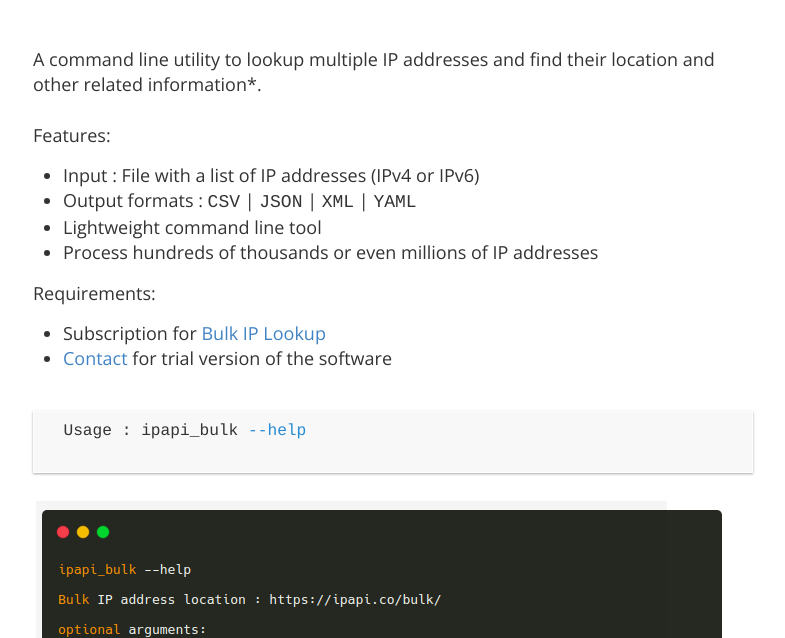
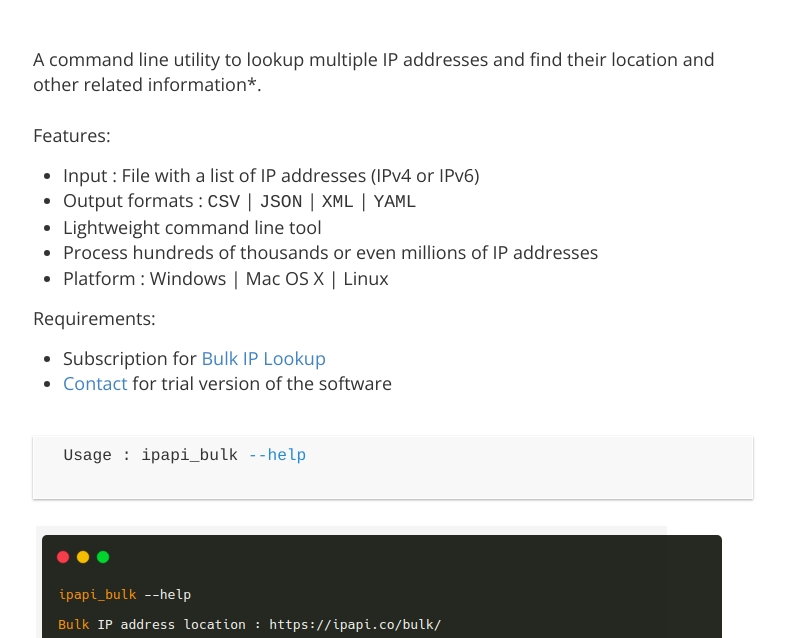
Before and after one commit to ipbulk/ipbulk.github.io, a plain HTML site: page index.html in a window 1280 px wide. Shown: the part 114-752 px from the top of the page, without its empty margins (247-1032 px from the left). Drawn offline with nearby package versions, Linux system fonts and the light colour scheme.

Commit message:
Add files via upload

```diff
--- a/index.html
+++ b/index.html
@@ -55,6 +55,7 @@
     <li>Output formats : <code>CSV</code> | <code>JSON</code> | <code>XML</code> | <code>YAML</code></li>
     <li>Lightweight command line tool</li>
     <li>Process hundreds of thousands or even millions of IP addresses</li>
+    <li>Platform : Windows | Mac OS X | Linux</li>
   </ul>
 
   Requirements:
```
